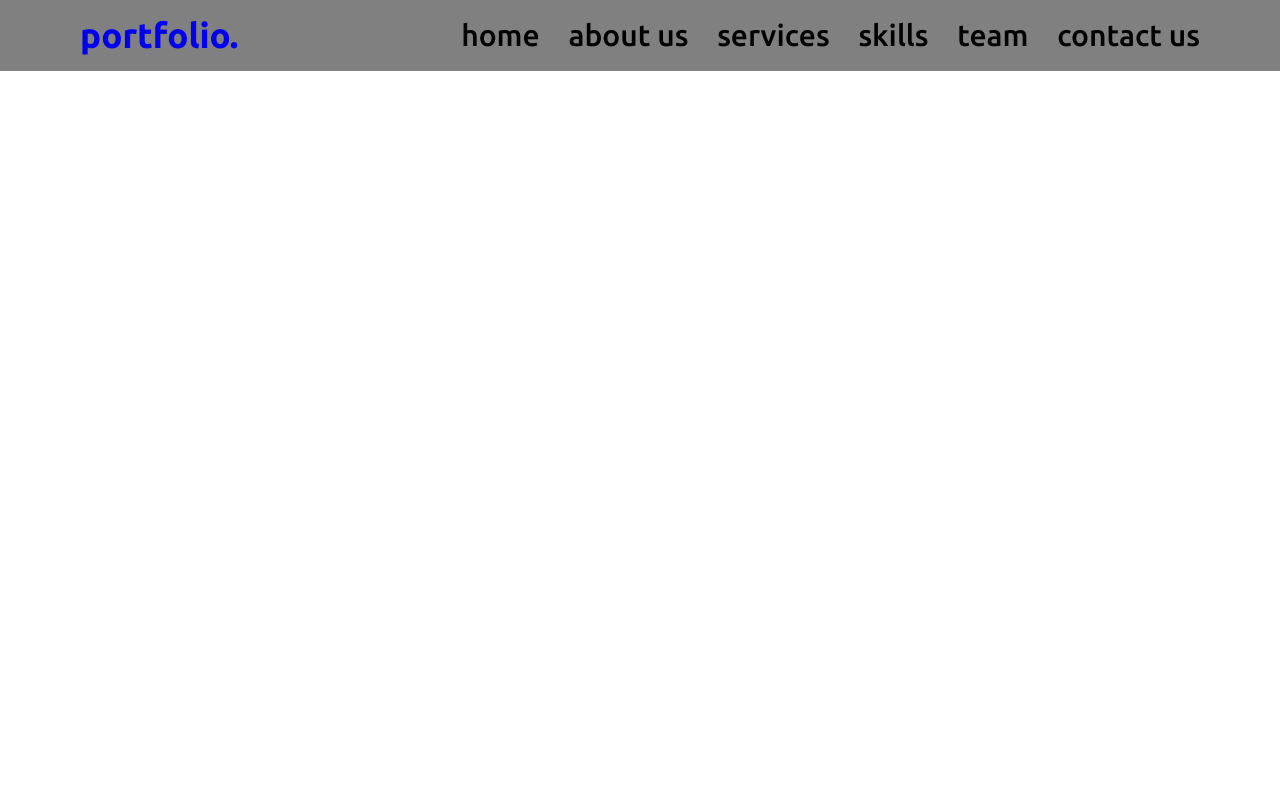
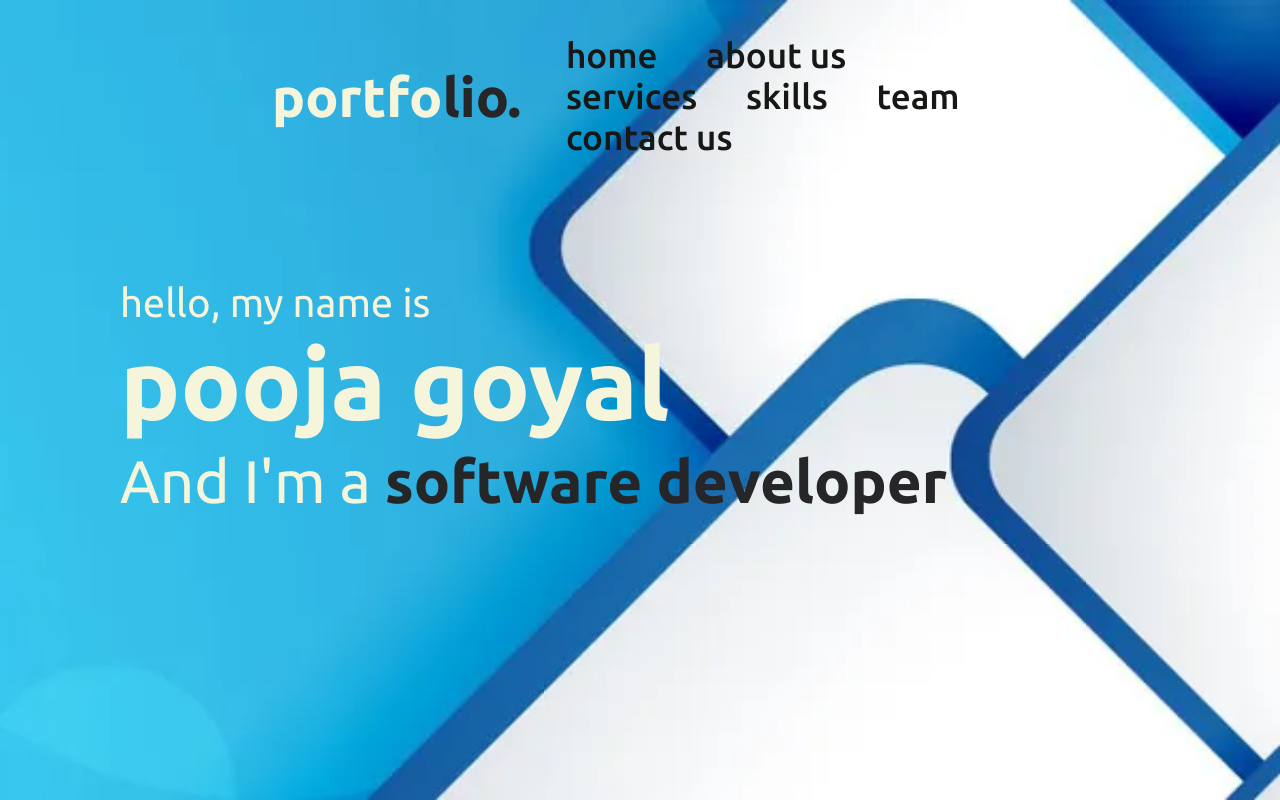
Before and after one commit to pooja-369/PORTFOLIO, a plain HTML site: page index.html in a window 1280 px wide. Drawn offline with Linux system fonts and the light colour scheme.

Commit message:
home section

```diff
--- a/index.html
+++ b/index.html
@@ -28,6 +28,15 @@
         </div>
     </header>
     <!-- header ends -->
+    <!-- home section starts -->
+    <section class="home" id="home">
+        <div class="home-cont">
+            <div class="text-1">hello, my name is</div>
+            <div class="text-2">pooja goyal</div>
+            <div class="text-3">And I'm a <span>software developer</span></div>
+        </div>
+    </section>
+    <!-- home section ends  -->
 </body>
 
 </html>
--- a/style.css
+++ b/style.css
@@ -6,9 +6,12 @@
     text-decoration: none;
 }
 
+
+/* header section */
+
 .header {
-    background-color: grey;
-    padding: 15px 0;
+    /* background-color: rgb(11, 85, 138); */
+    padding: 35px 0;
     position: fixed;
     width: 100%;
     /* z-index: 99; */
@@ -16,7 +19,7 @@
 }
 
 .container {
-    max-width: 1500px;
+    max-width: 70%;
     padding: 0px 80px;
     margin: auto;
 }
@@ -28,8 +31,13 @@
 }
 
 .header .logo a {
-    font-size: 35px;
+    color: beige;
+    font-size: 55px;
     font-weight: 600;
+}
+
+.header .logo a span {
+    color: rgb(38, 38, 41);
 }
 
 .header .menu li {
@@ -38,8 +46,53 @@
 }
 
 .header .menu li a {
-    color: #000;
-    font-size: 30px;
+    color: rgb(23, 23, 21);
+    font-size: 35px;
     font-weight: 500;
-    margin-left: 25px;
+    margin-left: 45px;
+    transition: color 0.3s ease;
 }
+
+.header .menu li a:hover {
+    color: brown;
+}
+
+
+/* home section */
+
+.home {
+    display: flex;
+    background: url("banner.webp") no-repeat center;
+    background-size: cover;
+    background-attachment: fixed;
+    height: 100vh;
+    font-family: 'Ubuntu', sans-serif;
+    min-height: 500px;
+    color: beige;
+}
+
+.home .home-cont {
+    margin: auto 0 auto 40px;
+    max-width: 1500px;
+    padding: 0px 80px;
+}
+
+.home .home-cont .text-1 {
+    font-size: 40px;
+}
+
+.home .home-cont .text-2 {
+    font-size: 100px;
+    font-weight: 600;
+    /* margin-left: -3px; */
+}
+
+.home .home-cont .text-3 {
+    font-size: 60px;
+    margin: 5px 0;
+}
+
+.home .home-cont .text-3 span {
+    color: rgb(38, 38, 41);
+    font-weight: 600;
+}
```
Also changed, not shown: banner.webp (added), pp2.jpg (added).
